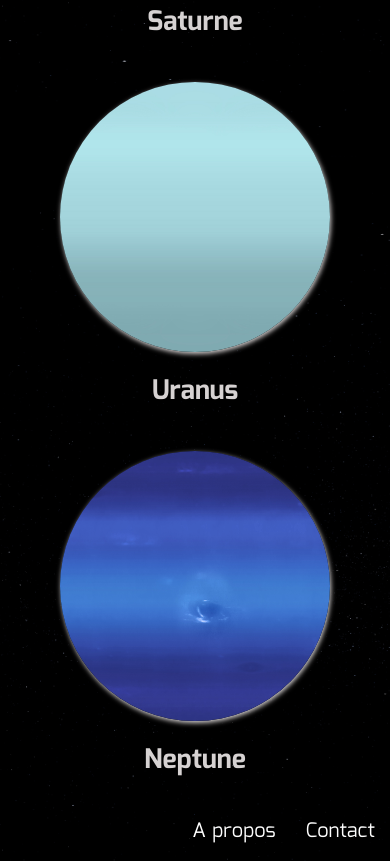
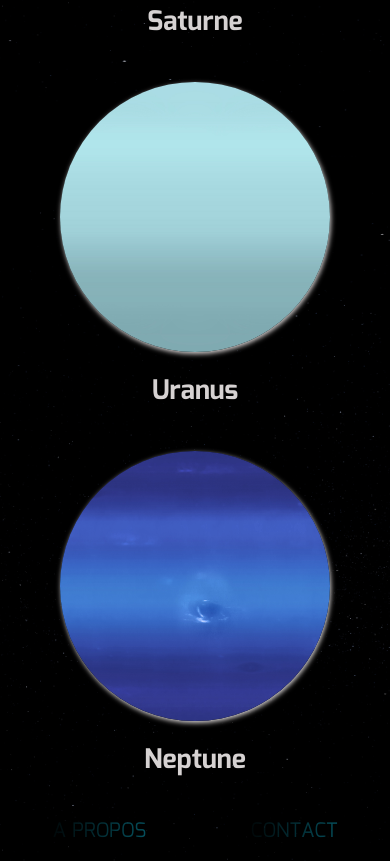
Before and after one commit to WildCodeSchool/2023-02-JS-RemoteFR-DeVMX-P2-G1-Machonauts, a React (Vite) app in the folder frontend/: page /home in a window 390 px wide. Shown: the part 2373-3234 px from the top of the page. Built offline with nearby package versions, Linux system fonts and the light colour scheme.

Commit message:
update style footer in home/contact pages and space around in mobile display

```diff
--- a/frontend/src/components/Footer.jsx
+++ b/frontend/src/components/Footer.jsx
@@ -3,8 +3,14 @@ import { Link } from "react-router-dom";
 function Footer() {
   return (
     <footer className="footer">
-      <Link to="../a-propos"> A propos </Link>
-      <Link to="../contact"> Contact </Link>
+      <Link to="../a-propos" className="animate-text">
+        {" "}
+        A propos{" "}
+      </Link>
+      <Link to="../contact" className="animate-text">
+        {" "}
+        Contact{" "}
+      </Link>
     </footer>
   );
 }
--- a/frontend/src/sass/_contact.scss
+++ b/frontend/src/sass/_contact.scss
@@ -230,6 +230,9 @@
         }
     }
   }
+  @media (min-height: 1000px){
+    min-height: 89vh;
+  }
 
 
 }
--- a/frontend/src/sass/_footer.scss
+++ b/frontend/src/sass/_footer.scss
@@ -2,6 +2,7 @@
     color: white;
     display: flex;
     justify-content: flex-end;
+    justify-content: space-around;
 
     a {
         text-align: end;
@@ -13,4 +14,37 @@
 
     }
 
+    .animate-text
+        {
+        text-transform: uppercase;
+        background-image: linear-gradient(
+            90deg,
+            #ffffff00 0%,
+            #0cc0df 100%
+        );
+        //   background-size: auto auto;
+        background-clip: border-box;
+        background-size: 200% auto;
+        color: #fff;
+        //   background-clip: text;
+        -webkit-background-clip: text;
+        -webkit-text-fill-color: transparent;
+        animation: textclip 3s linear reverse infinite;
+        display: inline-block;
+
+        }
+
+        @keyframes textclip {
+        to {
+            background-position: 200% center;
+        }
+        }
+
 }
+
+@media screen and (min-width:600px) {
+    .footer{
+        justify-content: flex-end;
+
+    }
+}
--- a/frontend/src/sass/_home.scss
+++ b/frontend/src/sass/_home.scss
@@ -115,6 +115,9 @@
       border-radius: 50%;
     }
   }
+  @media (min-height: 1000px){
+    min-height: 87vh;
+  }
 }
 
 
--- a/frontend/src/sass/_rocket.scss
+++ b/frontend/src/sass/_rocket.scss
@@ -39,7 +39,7 @@
        width:90% ;
 
         img {
-            min-width: 20rem;
+            min-width: 25rem;
             min-height: 20rem;
 
     }
```
